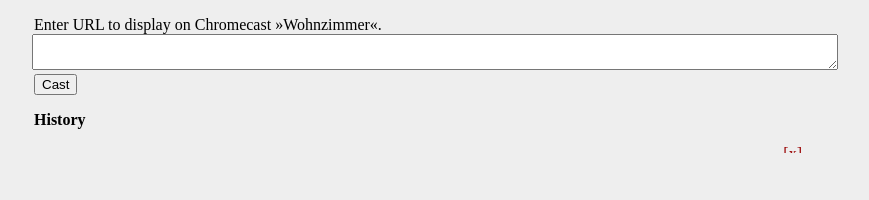
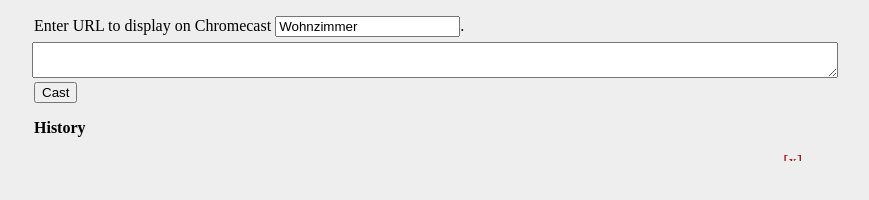
Before and after one commit to ssp/caster, a website: page static/caster/index.html in a window 1280 px wide. Both pictures are taken after a click on the input "Cast". Shown: the whole page, without its empty margins (206-1075 px from the left). Drawn offline with Linux system fonts and the light colour scheme; no server answers.

Commit message:
make Chromecast name editable in page
and persist to localStorage

```diff
--- a/static/caster/index.html
+++ b/static/caster/index.html
@@ -14,6 +14,10 @@
         a, a:visited {
             text-decoration: none;
             color: #339;
+        }
+        label {
+            display: block;
+            margin-bottom: .33em;
         }
         textarea {
             width: 100%;
@@ -41,7 +45,19 @@
         }
     </style>
     <script>
-        function handleKeyPress(event) {
+        function init() {
+            if (!localStorage['chromecastName']) {
+                localStorage['chromecastName'] = 'Wohnzimmer';
+            }
+            document.getElementById('chromecastName').value = localStorage['chromecastName'];
+            displayHistory();
+        }
+
+        function handleChromecastNameBlur(event) {
+            localStorage['chromecastName'] = event.target.value;
+        }
+
+        function handleURLKeyPress(event) {
             if (event.keyCode === 13) {
                 event.preventDefault();
                 castURL();
@@ -49,10 +65,12 @@
         }
 
         function castURL() {
+            document.getElementById('chromecastName').blur();
+            const chromecastName = encodeURIComponent(localStorage['chromecastName']);
             const request = new XMLHttpRequest();
             const URLToRequest = document.getElementById('url').value;
-            const escapedURLToRequest = escape(URLToRequest);
-            request.open('GET', `/cast/Wohnzimmer?url=${escapedURLToRequest}`);
+            const escapedURLToRequest = encodeURIComponent(URLToRequest);
+            request.open('GET', `/cast/${chromecastName}?url=${escapedURLToRequest}`);
             request.addEventListener('load', function(event) {
                 console.info(`returned with status ${request.status}`);
             });
@@ -119,12 +137,13 @@
             localStorage['history'] = JSON.stringify(newHistory);
         }
     </script>
-    <body onload="displayHistory()">
+    <body onload="init()">
         <label for="url">
-            Enter URL to display on Chromecast »Wohnzimmer«.
+            Enter URL to display on Chromecast
+            <input type="text" id="chromecastName" onblur="handleChromecastNameBlur(event)"/>.
         </label>
         <div>
-            <textarea type="text" id="url" name="url" onkeypress="handleKeyPress(event)"></textarea>
+            <textarea type="text" id="url" name="url" onkeypress="handleURLKeyPress(event)"></textarea>
         </div>
         <div>
             <input type="submit" onclick="castURL()" value="Cast">
```
